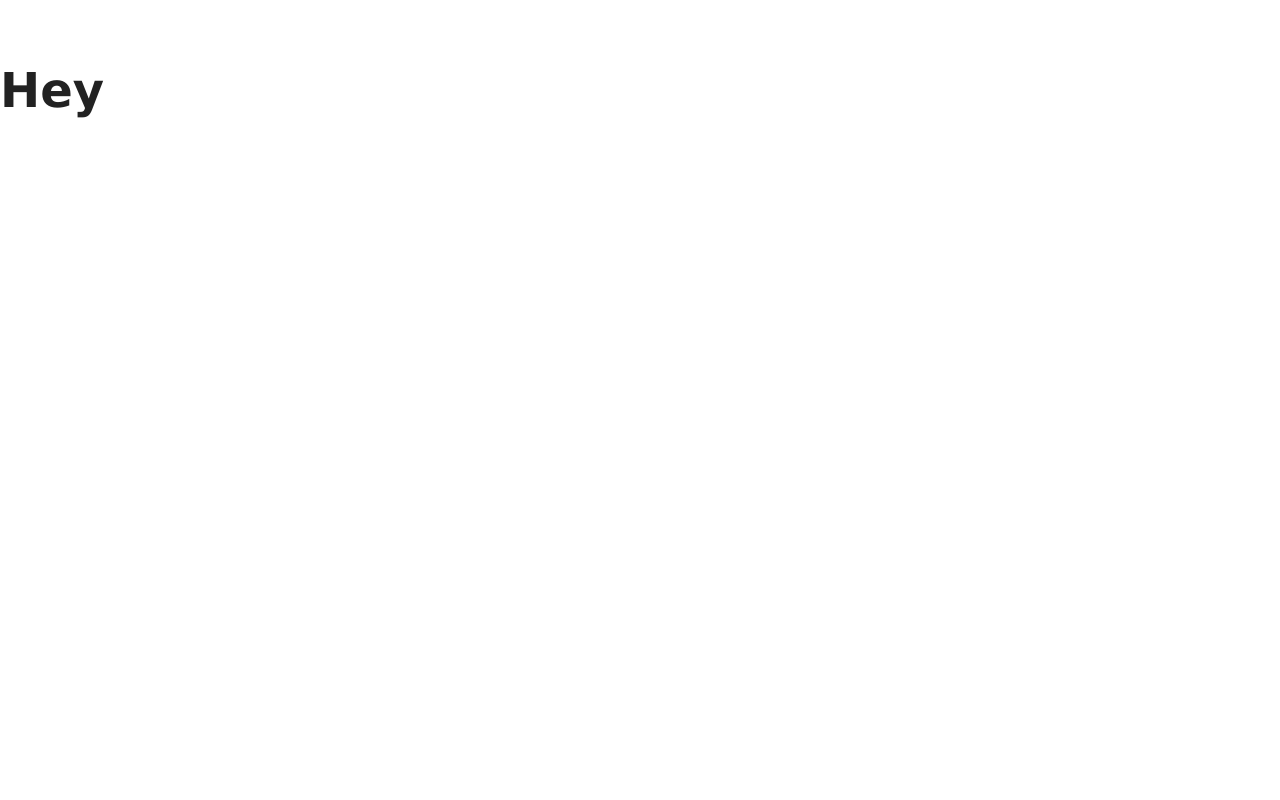
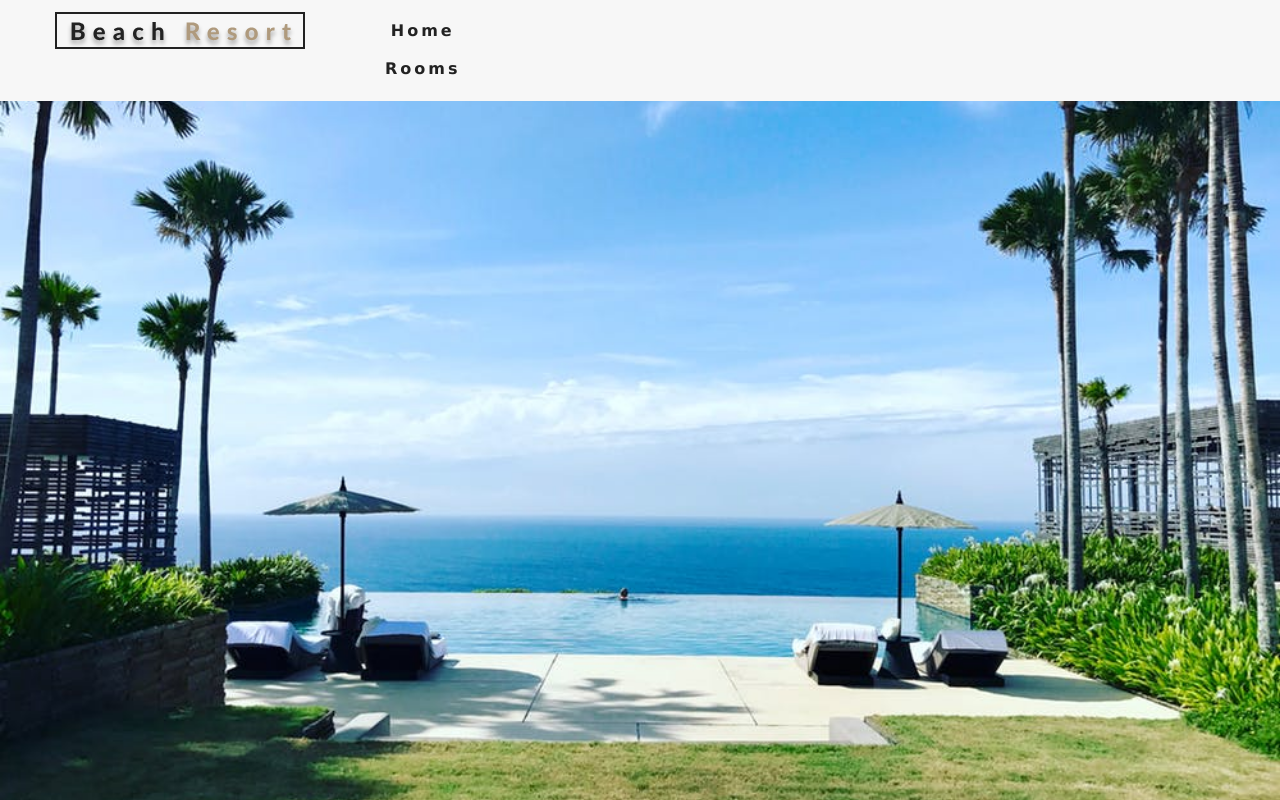
Before and after one commit to andrewmoeggy/resort-assister, a React (Create React App) app: page / in a window 1280 px wide. Built offline with nearby package versions, Linux system fonts and the light colour scheme.

Commit message:
hero imgs

```diff
--- a/public/index.html
+++ b/public/index.html
@@ -20,7 +20,7 @@
       work correctly both with client-side routing and a non-root public URL.
       Learn how to configure a non-root public URL by running `npm run build`.
     -->
-  <title>Resort Assist</title>
+  <title>Resorter</title>
 </head>
 
 <body>
--- a/src/App.js
+++ b/src/App.js
@@ -1,10 +1,25 @@
 import React from 'react';
+import Home from './pages/Home';
+import Rooms from './pages/Rooms';
+import SingleRoom from './pages/SingleRoom';
+import Error from './pages/Error';
+import NavBar from './components/Navbar';
+
+import { Route, Switch } from 'react-router-dom';
 import './App.css';
 
 function App() {
   return (
     <div className="App">
-      <h1>Hey</h1>
+      <NavBar />
+      <Switch>
+        <Route exact path="/" component={Home} />
+        <Route exact path="/rooms/" component={Rooms} />
+        <Route exact path="/rooms/:slug" component={SingleRoom} />
+        <Route component={Error} />
+      </Switch>
+
+
     </div>
   );
 }
--- /dev/null
+++ b/src/components/Hero.js
@@ -0,0 +1,15 @@
+import React from 'react';
+
+const Hero = ({ children, hero }) => {
+  return (
+    <header className={hero}>
+      {children}
+    </header>
+  );
+}
+
+export default Hero;
+
+Hero.defaultProps = {
+  hero: 'defaultHero'
+}
--- /dev/null
+++ b/src/components/Navbar.js
@@ -0,0 +1,42 @@
+import React, { Component } from 'react';
+import logo from '../images/logo.svg';
+import { FaAlignRight } from 'react-icons/fa';
+import { Link } from 'react-router-dom';
+
+class NavBar extends Component {
+  constructor(props) {
+    super(props);
+    this.state = {
+      isOpen: false
+    }
+  }
+
+  handleToggle = () => {
+    this.setState({ isOpen: !this.state.isOpen })
+  }
+
+  render() {
+    return (
+      <nav className="navbar">
+        <div className="nav-center">
+          <div className="nav-header">
+            <Link to="/home">
+              <img src={logo} alt="Beach Resort Logo" />
+            </Link>
+            <button type="button" className="nav-btn" onClick={this.handleToggle}>
+              <FaAlignRight className="nav-icon" />
+            </button>
+          </div>
+          <ul className={this.state.isOpen ? "nav-links show-nav" : "nav-links"}>
+            <li>
+              <Link to="/">Home</Link>
+              <Link to="/rooms">Rooms</Link>
+            </li>
+          </ul>
+        </div>
+      </nav>
+    );
+  }
+}
+
+export default NavBar;
--- a/src/index.js
+++ b/src/index.js
@@ -1,9 +1,12 @@
 import React from 'react';
 import ReactDOM from 'react-dom';
+import {
+  BrowserRouter as Router
+} from "react-router-dom";
 import App from './App';
 import * as serviceWorker from './serviceWorker';
 
-ReactDOM.render(<App />, document.getElementById('root'));
+ReactDOM.render(<Router><App /></Router>, document.getElementById('root'));
 
 // If you want your app to work offline and load faster, you can change
 // unregister() to register() below. Note this comes with some pitfalls.
--- /dev/null
+++ b/src/pages/Error.js
@@ -0,0 +1,12 @@
+import React from 'react';
+import Hero from '../components/Hero';
+
+const Error = () => {
+  return (
+    <Hero>
+      <div>Error</div>
+    </Hero>
+  );
+}
+
+export default Error;
--- /dev/null
+++ b/src/pages/Home.js
@@ -0,0 +1,12 @@
+import React from 'react';
+import Hero from '../components/Hero';
+
+const Home = () => {
+  return (
+    <Hero hero="defaultHero">
+
+    </Hero>
+  );
+}
+
+export default Home;
--- /dev/null
+++ b/src/pages/Rooms.js
@@ -0,0 +1,12 @@
+import React from 'react';
+import Hero from '../components/Hero';
+
+const Rooms = () => {
+  return (
+    <Hero hero="roomsHero">
+      <h1>rooms</h1>
+    </Hero>
+  );
+}
+
+export default Rooms;
--- /dev/null
+++ b/src/pages/SingleRoom.js
@@ -0,0 +1,18 @@
+import React, { Component } from 'react';
+import Hero from '../components/Hero';
+
+class SingleRoom extends Component {
+  constructor(props) {
+    super(props);
+    this.state = {}
+  }
+  render() {
+    return (
+      <Hero>
+        <div>Single Room</div>
+      </Hero>
+    );
+  }
+}
+
+export default SingleRoom;
```
Also changed, not shown: 1 other file (tests, documents, lock files or other folders).
